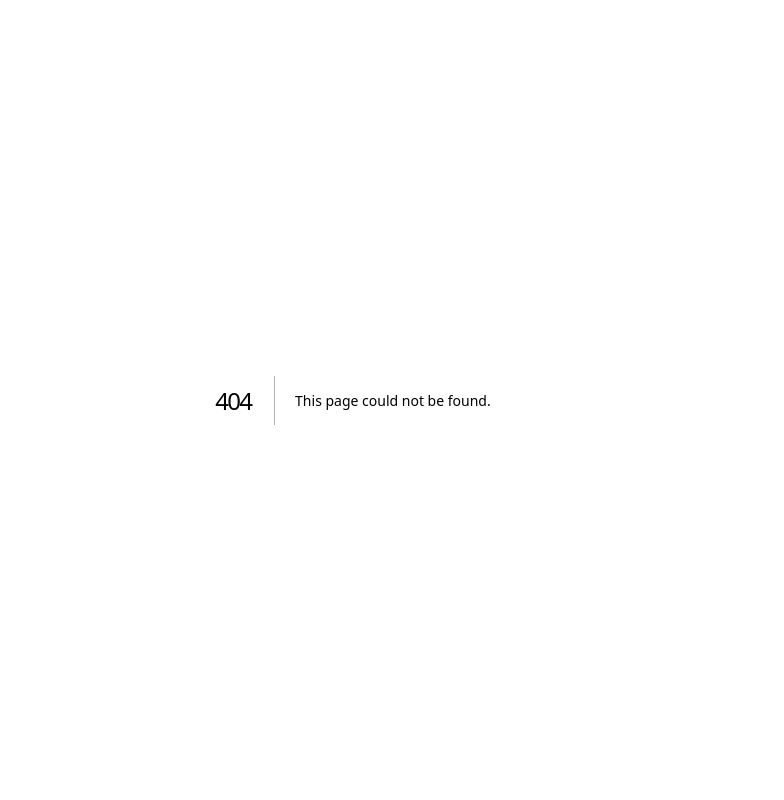
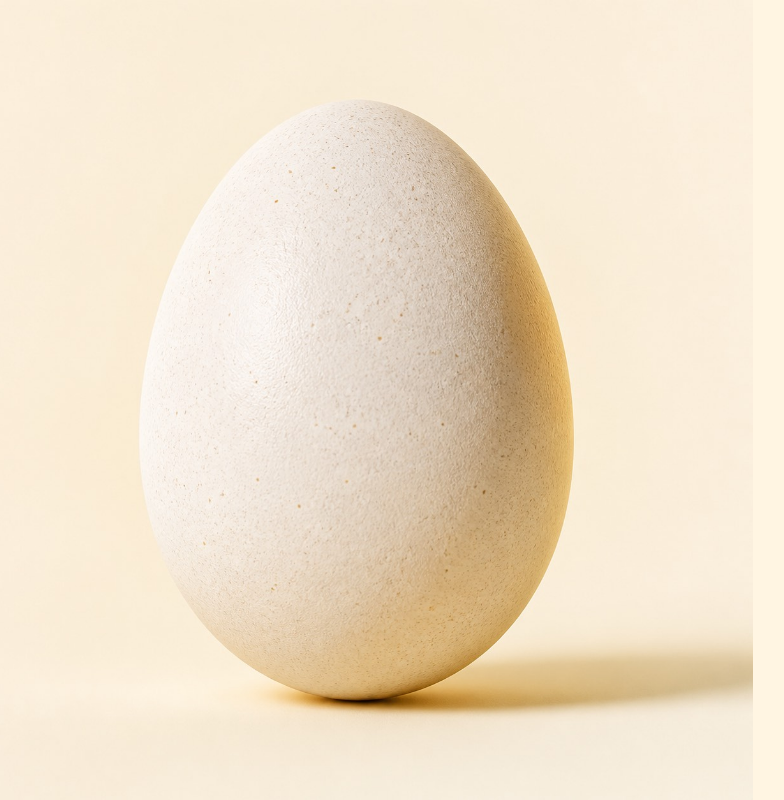
Before and after one commit to arimeircohen-builder/kanary-calling, a Next.js app: page /egg in a window 1280 px wide. Before the commit this address had no page. Shown: the whole page, without its empty margins (287-1071 px from the left). Built offline with nearby package versions, Linux system fonts and the light colour scheme.

Commit message:
Add hidden Easter egg page

```diff
--- /dev/null
+++ b/app/egg/egg.module.css
@@ -0,0 +1,22 @@
+.page {
+  min-height: 100vh;
+  min-height: 100svh;
+  display: grid;
+  place-items: center;
+  overflow: hidden;
+  background: #fff5e2;
+}
+
+.egg {
+  display: block;
+  width: 100vw;
+  height: 100vh;
+  height: 100svh;
+  object-fit: contain;
+}
+
+@media (max-width: 600px) {
+  .egg {
+    object-fit: cover;
+  }
+}
--- /dev/null
+++ b/app/egg/page.tsx
@@ -0,0 +1,21 @@
+import type { Metadata } from "next";
+import styles from "./egg.module.css";
+
+export const metadata: Metadata = {
+  title: "Easter egg | Kanary Calling",
+  description: "You found it.",
+  robots: { index: false, follow: false },
+};
+
+export default function EggPage() {
+  return (
+    <main className={styles.page}>
+      <h1 className="sr-only">Easter egg</h1>
+      <img
+        className={styles.egg}
+        src="/giant-egg.jpg"
+        alt="A giant cream-colored egg"
+      />
+    </main>
+  );
+}
```
Also changed, not shown: public/giant-egg.jpg (added), 1 other file (tests, documents, lock files or other folders).
